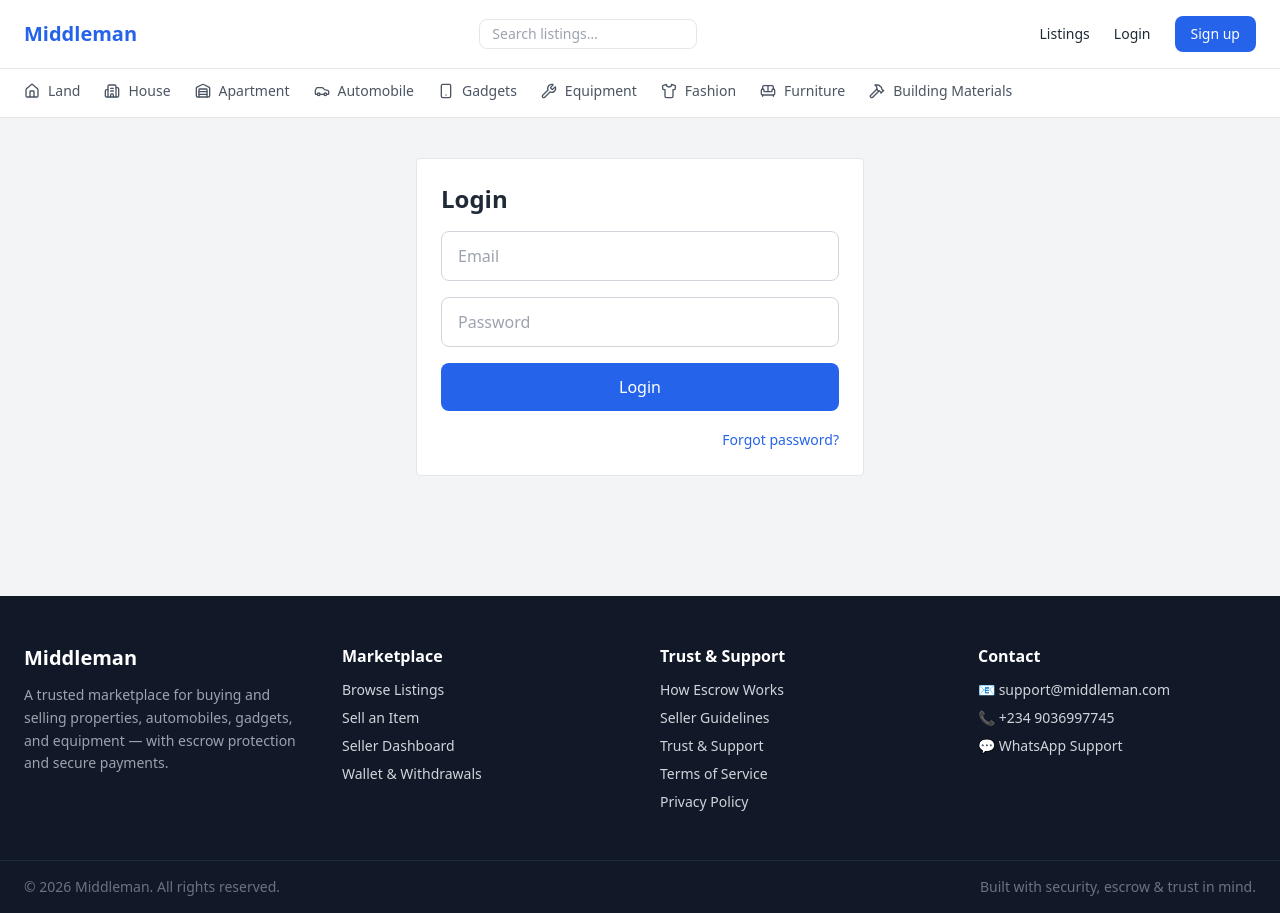
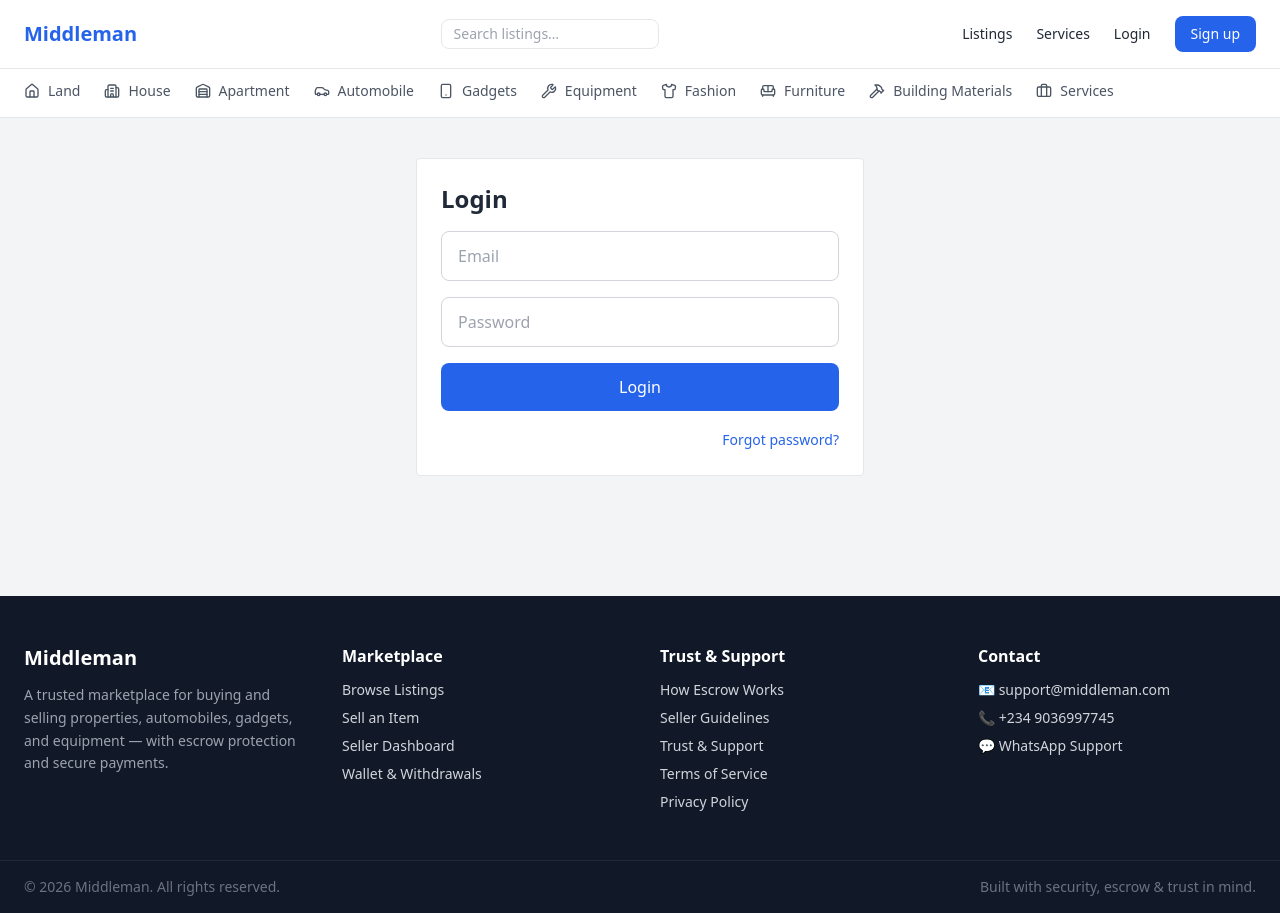
Before and after one commit to Mackintosh007/middleman-website, a React (Vite) app in the folder frontend/: page /login in a window 1280 px wide. Built offline with nearby package versions, Linux system fonts and the light colour scheme; no server answers.

Commit message:
home page services

```diff
--- a/frontend/src/components/Navbar.jsx
+++ b/frontend/src/components/Navbar.jsx
@@ -11,6 +11,7 @@ import {
   Shirt,
   Sofa,
   Hammer,
+  Briefcase   // ✅ ADDED ICON FOR SERVICES
 } from "lucide-react";
 
 const CATEGORIES = [
@@ -23,6 +24,9 @@ const CATEGORIES = [
   { label: "Fashion", value: "fashion", icon: Shirt },
   { label: "Furniture", value: "furniture", icon: Sofa },
   { label: "Building Materials", value: "building_materials", icon: Hammer },
+
+  // ✅ ADDED — SERVICES CATEGORY
+  { label: "Services", value: "services", icon: Briefcase }
 ];
 
 function Navbar() {
@@ -41,6 +45,12 @@ function Navbar() {
   };
 
   const handleCategoryClick = (category) => {
+    // ✅ IF SERVICES → ROUTE TO SERVICES PAGE
+    if (category === "services") {
+      navigate("/services");
+      return;
+    }
+
     navigate(`/?category=${category}`);
   };
 
@@ -63,7 +73,6 @@ function Navbar() {
           Middleman
         </button>
 
-
         {/* SEARCH */}
         <form
           onSubmit={handleSearchSubmit}
@@ -85,6 +94,14 @@ function Navbar() {
             className="hover:text-blue-600"
           >
             Listings
+          </Link>
+
+          {/* ✅ ADDED SERVICES LINK */}
+          <Link
+            to="/services"
+            className="hover:text-blue-600"
+          >
+            Services
           </Link>
 
           {user ? (
@@ -128,7 +145,10 @@ function Navbar() {
         <div className="max-w-7xl mx-auto px-6 py-3 flex gap-6 overflow-x-auto text-sm font-medium">
           {CATEGORIES.map((cat) => {
             const Icon = cat.icon;
-            const isActive = activeCategory === cat.value;
+            const isActive =
+              cat.value === "services"
+                ? location.pathname.startsWith("/services")
+                : activeCategory === cat.value;
 
             return (
               <button
--- a/frontend/src/pages/Home.jsx
+++ b/frontend/src/pages/Home.jsx
@@ -1,11 +1,12 @@
 import { useEffect, useState } from "react";
-import { useLocation } from "react-router-dom";
+import { useLocation, useNavigate } from "react-router-dom";
 import api from "../api/axios";
 import PropertyCard from "../components/PropertyCard";
 import PageWrapper from "../components/PageWrapper";
 import { LOCATIONS } from "../utils/locations";
 import SEO from "../components/SEO";
 import marketplaceBg from "../assets/marketplace.jpg";
+import { Briefcase } from "lucide-react"; // ✅ ADDED (ICON ONLY)
 
 const CATEGORIES = [
   { label: "All", value: "all" },
@@ -22,6 +23,7 @@ const CATEGORIES = [
 
 function Home() {
   const locationObj = useLocation();
+  const navigate = useNavigate(); // ✅ ADDED
 
   const [listings, setListings] = useState([]);
   const [loading, setLoading] = useState(true);
@@ -200,6 +202,34 @@ function Home() {
                 <button className="btn-primary">Search</button>
               </form>
             </div>
+
+            {/* ===============================
+                ✅ SERVICES CTA (ADDED — SAFE)
+            =============================== */}
+            <div className="mt-8 max-w-3xl mx-auto">
+              <div className="flex flex-col md:flex-row items-center justify-between gap-4 bg-gradient-to-r from-blue-600 to-indigo-600 text-white px-6 py-5 rounded-2xl shadow-lg">
+                <div className="flex items-center gap-4">
+                  <div className="bg-white/20 p-3 rounded-full">
+                    <Briefcase size={28} />
+                  </div>
+                  <div className="text-left">
+                    <h3 className="text-xl font-bold">
+                      Need a Service Provider?
+                    </h3>
+                    <p className="text-sm text-blue-100">
+                      Find electricians, mechanics, designers, technicians & more near you.
+                    </p>
+                  </div>
+                </div>
+
+                <button
+                  onClick={() => navigate("/services")}
+                  className="bg-white text-blue-600 font-semibold px-6 py-3 rounded-lg hover:bg-blue-50 transition"
+                >
+                  Explore Services
+                </button>
+              </div>
+            </div>
           </div>
         </div>
       </section>
```
